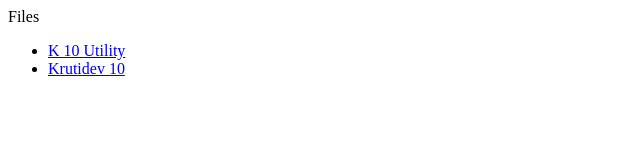
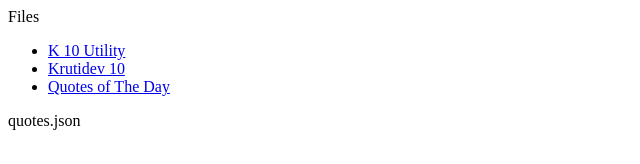
Before and after one commit to Shivam-SSV/convert, a plain HTML site: page index.html in a window 1280 px wide. Shown: the whole page, without its empty margins (0-640 px from the left). Drawn offline with Linux system fonts and the light colour scheme.

Commit message:
Update index.html

```diff
--- a/index.html
+++ b/index.html
@@ -11,6 +11,9 @@
     <ul>
         <li><a href="k10utility.js" target="_blank">K 10 Utility</a></li>
         <li><a href="krutidev10.js" target="_blank">Krutidev 10</a></li>
+        <li><a href="quotes.json" target="_blank">Quotes of The Day</a></li>
     </ul>
+
+    quotes.json
 </body>
 </html>
```
